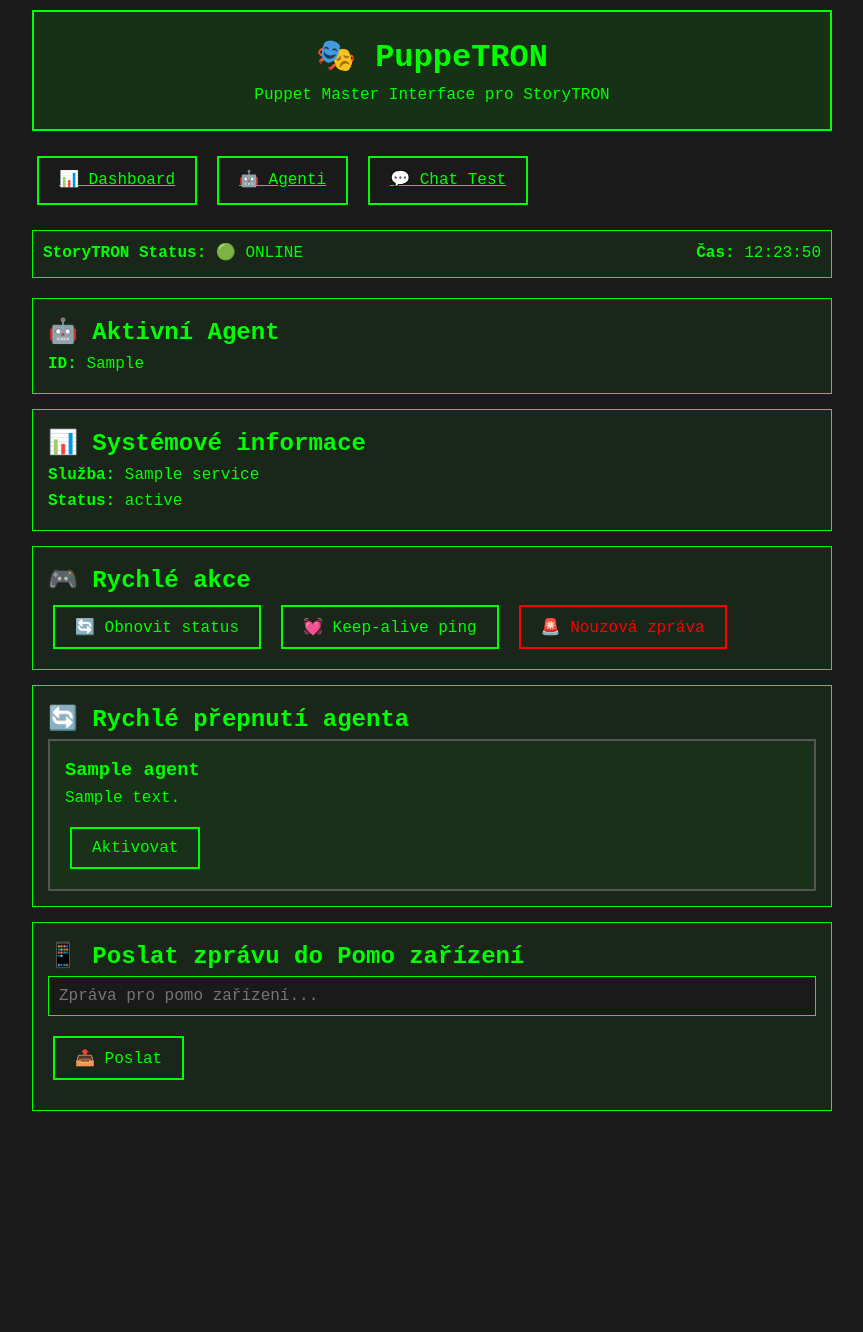
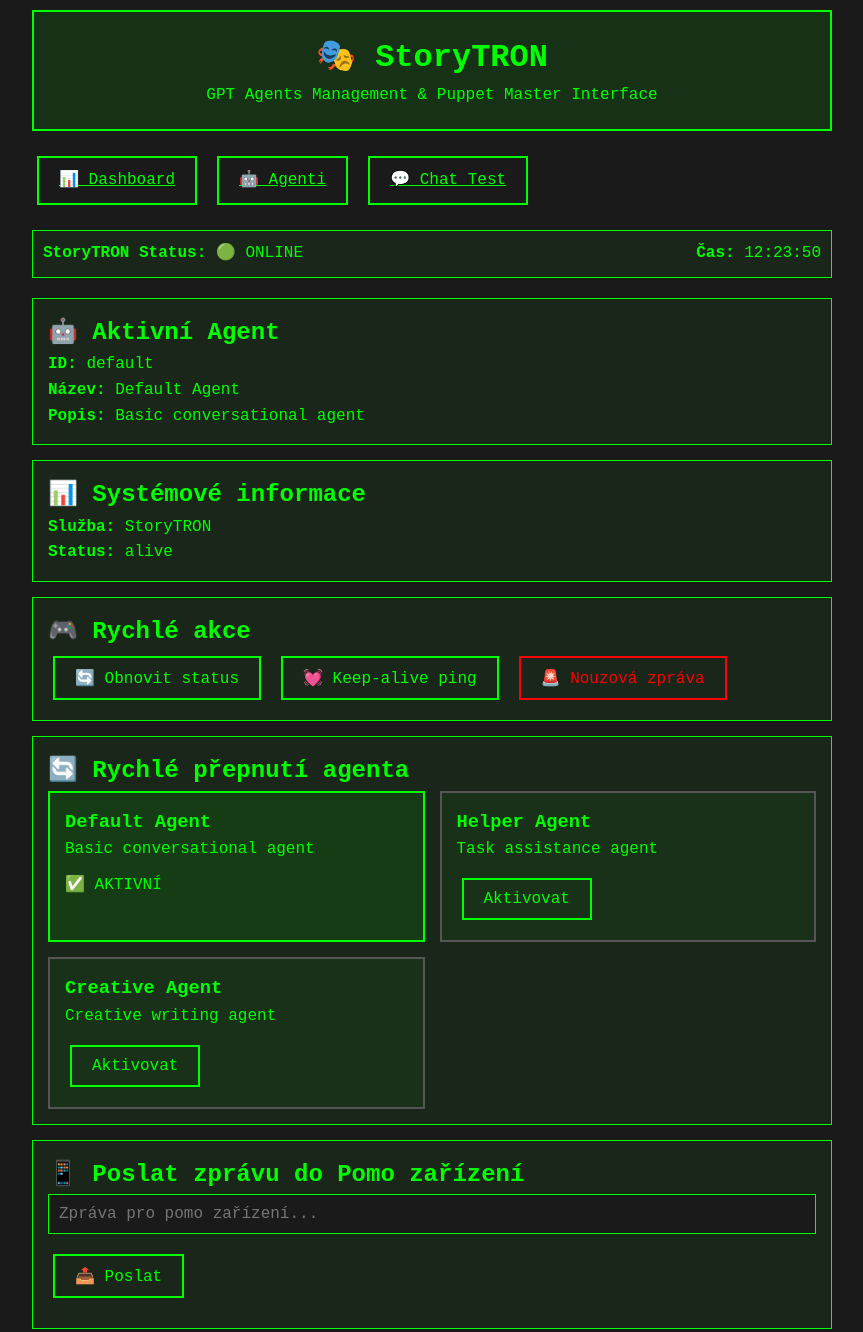
Before and after one commit to jindrahelcl/pomotron, a Flask app: page / in a window 1280 px wide. Shown: the top 1332 px of the page, without its empty margins (208-1071 px from the left). Before the commit the page ends 1111 px from the top, so only its background shows below. Run offline with Flask 3, Linux system fonts and the light colour scheme; a database or web service that is not in the repository returns one stand-in record (values such as "Sample title"); data that the repository does not hold is empty.

Commit message:
merge puppetron into stroytron

```diff
--- a/puppetron/app.py
+++ /dev/null
@@ -1,109 +0,0 @@
-from flask import Flask, render_template, request, jsonify, redirect, url_for
-import requests
-import os
-from datetime import datetime
-
-app = Flask(__name__)
-
-# Configuration
-app.config['DEBUG'] = os.environ.get('DEBUG', 'True').lower() == 'true'
-app.config['SECRET_KEY'] = os.environ.get('SECRET_KEY', 'puppetron-secret-key')
-
-# StoryTRON API configuration
-STORYTRON_BASE_URL = os.environ.get('STORYTRON_URL', 'http://localhost:5000')
-
-def call_storytron_api(endpoint, method='GET', data=None):
-    """Helper function to call StoryTRON API"""
-    try:
-        url = f"{STORYTRON_BASE_URL}{endpoint}"
-        if method == 'GET':
-            response = requests.get(url, timeout=5)
-        elif method == 'POST':
-            response = requests.post(url, json=data, timeout=5)
-        else:
-            return None
-
-        if response.status_code == 200:
-            return response.json()
-        else:
-            return None
-    except requests.exceptions.RequestException:
-        return None
-
-@app.route('/')
-def dashboard():
-    """Main dashboard - shows system status and active agent"""
-    # Get system status from StoryTRON
-    status = call_storytron_api('/')
-    agents = call_storytron_api('/agents')
-
-    return render_template('dashboard.html',
-                         status=status,
-                         agents=agents,
-                         timestamp=datetime.now().strftime('%H:%M:%S'))
-
-@app.route('/agents')
-def agents_page():
-    """Agents management page"""
-    agents = call_storytron_api('/agents')
-    return render_template('agents.html', agents=agents)
-
-@app.route('/switch-agent', methods=['POST'])
-def switch_agent():
-    """Switch active agent"""
-    agent_id = request.form.get('agent_id')
-    if agent_id:
-        result = call_storytron_api(f'/agents/{agent_id}/activate', method='POST')
-        if result:
-            return redirect(url_for('dashboard'))
-
-    return redirect(url_for('agents_page'))
-
-@app.route('/chat', methods=['GET', 'POST'])
-def chat():
-    """Chat interface for testing"""
-    if request.method == 'POST':
-        message = request.form.get('message')
-        if message:
-            response = call_storytron_api('/chat', method='POST', data={'message': message})
-            return render_template('chat.html', user_message=message, bot_response=response)
-
-    return render_template('chat.html')
-
-@app.route('/api/status')
-def api_status():
-    """API endpoint for real-time status updates"""
-    status = call_storytron_api('/')
-    return jsonify(status) if status else jsonify({'error': 'StoryTRON not available'})
-
-@app.route('/send-message', methods=['POST'])
-def send_message():
-    """Send message to pomo device (future implementation)"""
-    data = request.get_json()
-    message = data.get('message', '')
-
-    # TODO: Implement sending message to pomo device
-    return jsonify({
-        'success': True,
-        'message': f'Message "{message}" would be sent to pomo device',
-        'timestamp': datetime.now().isoformat()
-    })
-
-# Error handlers
-@app.errorhandler(404)
-def not_found(error):
-    return render_template('error.html', error_code=404, error_message='Page not found'), 404
-
-@app.errorhandler(500)
-def internal_error(error):
-    return render_template('error.html', error_code=500, error_message='Internal server error'), 500
-
-if __name__ == '__main__':
-    port = int(os.environ.get('PORT', 3000))
-    host = os.environ.get('HOST', '0.0.0.0')  # 0.0.0.0 for phone access
-
-    app.run(
-        host=host,
-        port=port,
-        debug=app.config['DEBUG']
-    )
--- a/puppetron/requirements.txt
+++ /dev/null
@@ -1,2 +0,0 @@
-flask
-requests
--- a/storytron/app.py
+++ b/storytron/app.py
@@ -1,5 +1,6 @@
-from flask import Flask, request, jsonify
+from flask import Flask, request, jsonify, render_template, redirect, url_for
 import os
+from datetime import datetime
 
 app = Flask(__name__)
 
@@ -10,16 +11,77 @@ app.config['SECRET_KEY'] = os.environ.get('SECRET_KEY', 'dev-secret-key-change-i
 # Global state for active agent
 active_agent_id = "default"  # There's always one active agent
 
-# Health check / keep-alive endpoint
-@app.route('/')
-def keep_alive():
+# Health check / keep-alive endpoint (API)
+@app.route('/api')
+def keep_alive_api():
     return jsonify({
         'status': 'alive',
         'service': 'StoryTRON',
         'active_agent': active_agent_id
     })
 
-@app.route('/agents', methods=['GET'])
+# Web frontend routes
+@app.route('/')
+def dashboard():
+    """Main web dashboard"""
+    # Get available agents
+    available_agents = [
+        {"id": "default", "name": "Default Agent", "description": "Basic conversational agent"},
+        {"id": "helper", "name": "Helper Agent", "description": "Task assistance agent"},
+        {"id": "creative", "name": "Creative Agent", "description": "Creative writing agent"}
+    ]
+
+    status = {
+        'status': 'alive',
+        'service': 'StoryTRON',
+        'active_agent': active_agent_id
+    }
+
+    return render_template('dashboard.html',
+                         status=status,
+                         agents={'agents': available_agents, 'active_agent': active_agent_id},
+                         timestamp=datetime.now().strftime('%H:%M:%S'))
+
+@app.route('/web/agents')
+def web_agents():
+    """Web agents management page"""
+    available_agents = [
+        {"id": "default", "name": "Default Agent", "description": "Basic conversational agent"},
+        {"id": "helper", "name": "Helper Agent", "description": "Task assistance agent"},
+        {"id": "creative", "name": "Creative Agent", "description": "Creative writing agent"}
+    ]
+
+    return render_template('agents.html',
+                         agents={'agents': available_agents, 'active_agent': active_agent_id})
+
+@app.route('/web/chat', methods=['GET', 'POST'])
+def web_chat():
+    """Web chat interface"""
+    if request.method == 'POST':
+        message = request.form.get('message')
+        if message:
+            # Simulate chat response (same logic as API endpoint)
+            response = {
+                'active_agent': active_agent_id,
+                'user_message': message,
+                'agent_response': f'Response from {active_agent_id}: This is a placeholder response.',
+                'timestamp': datetime.now().isoformat()
+            }
+            return render_template('chat.html', user_message=message, bot_response=response)
+
+    return render_template('chat.html')
+
+@app.route('/switch-agent', methods=['POST'])
+def web_switch_agent():
+    """Web agent switching"""
+    agent_id = request.form.get('agent_id')
+    if agent_id:
+        global active_agent_id
+        active_agent_id = agent_id
+        return redirect(url_for('dashboard'))
+    return redirect(url_for('web_agents'))
+
+@app.route('/api/agents', methods=['GET'])
 def list_agents():
     """List all available GPT agents including the active one"""
     # TODO: Implement actual agent listing logic
@@ -34,7 +96,7 @@ def list_agents():
         'active_agent': active_agent_id
     })
 
-@app.route('/agents/<agent_id>/activate', methods=['POST'])
+@app.route('/api/agents/<agent_id>/activate', methods=['POST'])
 def switch_agent(agent_id):
     """Switch to a different agent by ID"""
     global active_agent_id
@@ -48,7 +110,7 @@ def switch_agent(agent_id):
         'active_agent': active_agent_id
     })
 
-@app.route('/chat', methods=['POST'])
+@app.route('/api/chat', methods=['POST'])
 def chat():
     """Send a message to the active agent"""
     data = request.get_json()
@@ -65,10 +127,8 @@ def chat():
         'active_agent': active_agent_id,
         'user_message': message,
         'agent_response': f'Response from {active_agent_id}: This is a placeholder response.',
-        'timestamp': None  # TODO: Add timestamp
-    })
-
-# Error handlers
+        'timestamp': datetime.now().isoformat()
+    })# Error handlers
 @app.errorhandler(404)
 def not_found(error):
     return jsonify({
--- a/puppetron/templates/agents.html
+++ b/storytron/templates/agents.html
@@ -1,6 +1,6 @@
 {% extends "base.html" %}
 
-{% block title %}Agenti - PuppeTRON{% endblock %}
+{% block title %}Agenti - StoryTRON{% endblock %}
 
 {% block content %}
 <div class="card">
@@ -21,7 +21,7 @@
                 <span style="color: #00ff00; font-weight: bold;">✅ AKTIVNÍ AGENT</span>
             </div>
         {% else %}
-            <form method="POST" action="{{ url_for('switch_agent') }}" style="margin-top: 15px;">
+            <form method="POST" action="{{ url_for('web_switch_agent') }}" style="margin-top: 15px;">
                 <input type="hidden" name="agent_id" value="{{ agent.id }}">
                 <button type="submit" class="btn" onclick="return confirm('Chcete přepnout na agenta {{ agent.name }}?')">
                     🔄 Aktivovat agenta
@@ -52,7 +52,7 @@
     <div style="display: flex; gap: 10px; flex-wrap: wrap;">
         <button class="btn" onclick="location.reload()">🔄 Obnovit seznam</button>
         <a href="{{ url_for('dashboard') }}" class="btn">📊 Zpět na dashboard</a>
-        <a href="{{ url_for('chat') }}" class="btn">💬 Test chat</a>
+        <a href="{{ url_for('web_chat') }}" class="btn">💬 Test chat</a>
     </div>
 </div>
 {% endblock %}
--- a/puppetron/templates/base.html
+++ b/storytron/templates/base.html
@@ -3,7 +3,7 @@
 <head>
     <meta charset="UTF-8">
     <meta name="viewport" content="width=device-width, initial-scale=1.0">
-    <title>{% block title %}PuppeTRON{% endblock %}</title>
+    <title>{% block title %}StoryTRON{% endblock %}</title>
     <style>
         * {
             margin: 0;
@@ -153,14 +153,14 @@
 <body>
     <div class="container">
         <div class="header">
-            <h1>🎭 PuppeTRON</h1>
-            <p>Puppet Master Interface pro StoryTRON</p>
+            <h1>🎭 StoryTRON</h1>
+            <p>GPT Agents Management & Puppet Master Interface</p>
         </div>
 
         <div class="nav">
             <a href="{{ url_for('dashboard') }}" class="btn">📊 Dashboard</a>
-            <a href="{{ url_for('agents_page') }}" class="btn">🤖 Agenti</a>
-            <a href="{{ url_for('chat') }}" class="btn">💬 Chat Test</a>
+            <a href="{{ url_for('web_agents') }}" class="btn">🤖 Agenti</a>
+            <a href="{{ url_for('web_chat') }}" class="btn">💬 Chat Test</a>
         </div>
 
         <main>
--- a/puppetron/templates/chat.html
+++ b/storytron/templates/chat.html
@@ -1,6 +1,6 @@
 {% extends "base.html" %}
 
-{% block title %}Chat Test - PuppeTRON{% endblock %}
+{% block title %}Chat Test - StoryTRON{% endblock %}
 
 {% block content %}
 <div class="card">
@@ -66,7 +66,7 @@
     <div style="display: flex; gap: 10px; flex-wrap: wrap;">
         <button class="btn" onclick="clearChat()">🗑️ Vymazat chat</button>
         <a href="{{ url_for('dashboard') }}" class="btn">📊 Dashboard</a>
-        <a href="{{ url_for('agents_page') }}" class="btn">🤖 Změnit agenta</a>
+        <a href="{{ url_for('web_agents') }}" class="btn">🤖 Změnit agenta</a>
     </div>
 </div>
 {% endblock %}
@@ -80,7 +80,7 @@ function sendQuickMessage(message) {
 
 function clearChat() {
     if (confirm('Opravdu chcete vymazat chat?')) {
-        window.location.href = '{{ url_for("chat") }}';
+        window.location.href = '{{ url_for("web_chat") }}';
     }
 }
 
--- a/puppetron/templates/dashboard.html
+++ b/storytron/templates/dashboard.html
@@ -1,6 +1,6 @@
 {% extends "base.html" %}
 
-{% block title %}Dashboard - PuppeTRON{% endblock %}
+{% block title %}Dashboard - StoryTRON{% endblock %}
 
 {% block content %}
 <div class="status-bar">
@@ -55,7 +55,7 @@
             <h3>{{ agent.name }}</h3>
             <p>{{ agent.description }}</p>
             {% if agent.id != status.active_agent %}
-                <form method="POST" action="{{ url_for('switch_agent') }}" style="margin-top: 10px;">
+                <form method="POST" action="{{ url_for('web_switch_agent') }}" style="margin-top: 10px;">
                     <input type="hidden" name="agent_id" value="{{ agent.id }}">
                     <button type="submit" class="btn">Aktivovat</button>
                 </form>
@@ -97,7 +97,7 @@ function refreshStatus() {
 }
 
 function sendKeepAlive() {
-    fetch('/api/status')
+    fetch('/api')
         .then(response => response.json())
         .then(data => {
             alert('Keep-alive odpověď: ' + JSON.stringify(data, null, 2));
--- a/puppetron/templates/error.html
+++ b/storytron/templates/error.html
@@ -1,6 +1,6 @@
 {% extends "base.html" %}
 
-{% block title %}Chyba {{ error_code }} - PuppeTRON{% endblock %}
+{% block title %}Chyba {{ error_code }} - StoryTRON{% endblock %}
 
 {% block content %}
 <div class="card error">
```
Also changed, not shown: puppetron/README.md (deleted), storytron/README.md, 1 other file.
